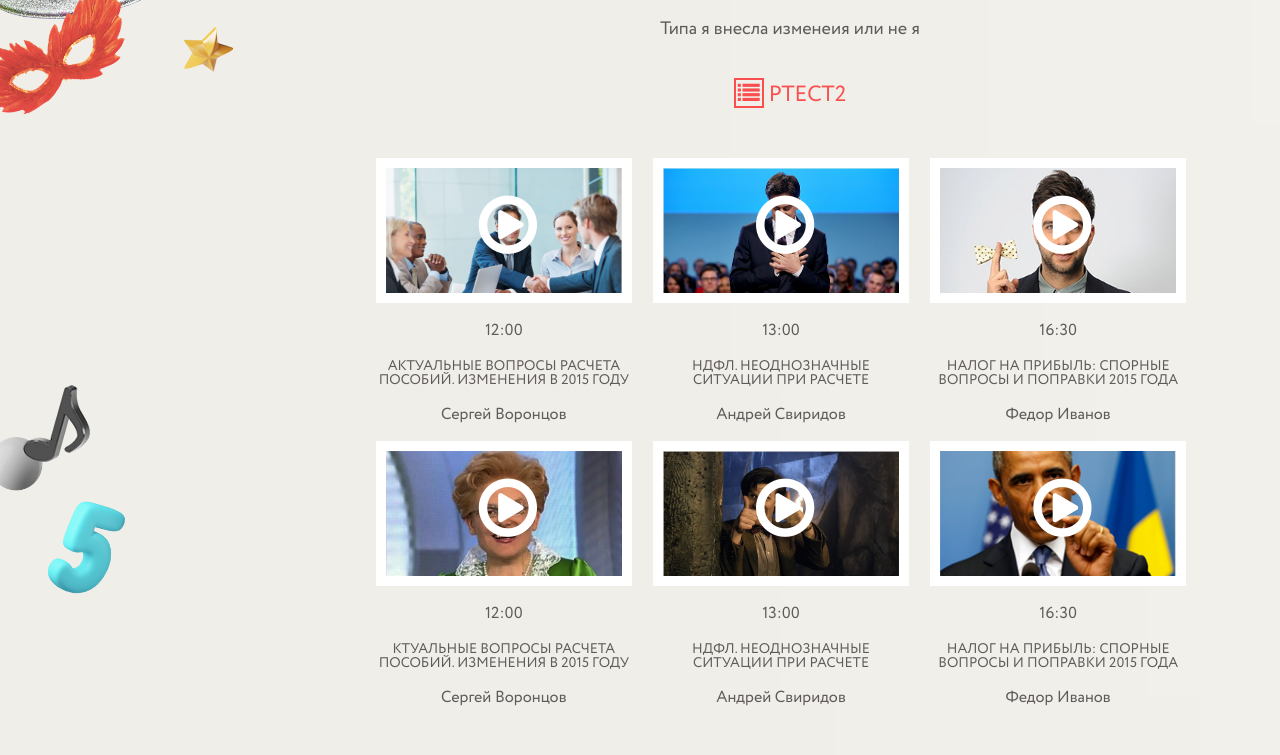
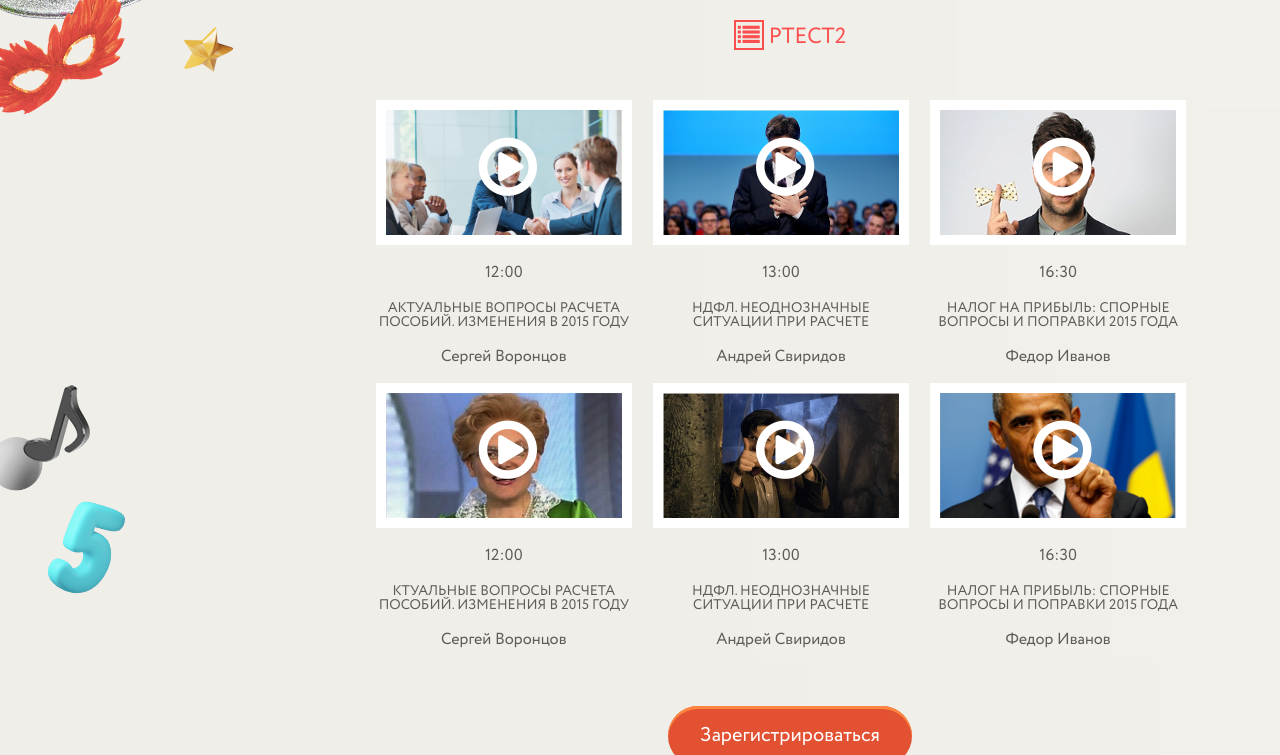
Before and after one commit to Irinnas/site, a plain HTML site: page index.html in a window 1280 px wide. Shown: the part 345-1100 px from the top of the page. Drawn offline with nearby package versions, Linux system fonts and the light colour scheme; files whose address does not match are found by name; a web font is replaced by a local one.

Commit message:
Попытка номер 2

```diff
--- a/index.html
+++ b/index.html
@@ -33,7 +33,7 @@
 	<div class="middle_content">
 	<p class="lobst"> 21 апреля </p>
 	<p class="big_maraf">Бухгалтерский мааарафффоооон</p>
-	<p>Типа я внесла изменеия или не я</p>
+
 
 
 	</div>
```
